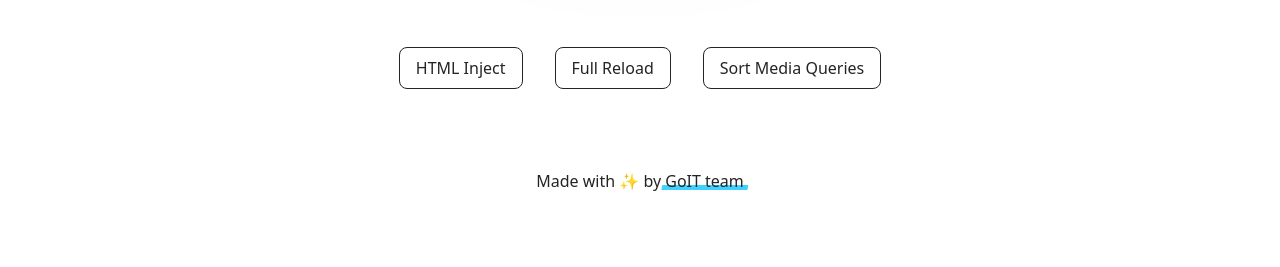
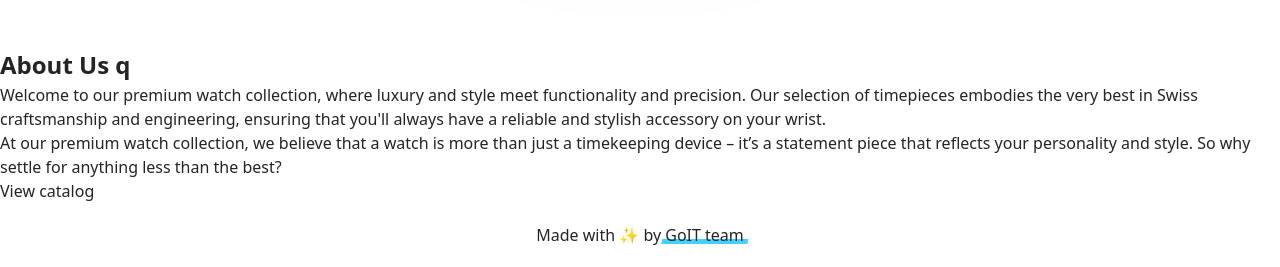
Before and after one commit to TwiSssss/team-project-01, a website built with Vite: page src/index.html in a window 1280 px wide. Shown: the part 587-854 px from the top of the page. Before the commit the page ends 800 px from the top, so only its background shows below. Built offline with nearby package versions, Linux system fonts and the light colour scheme.

Commit message:
commit message

```diff
--- a/src/partials/badges.html
+++ b/src/partials/badges.html
@@ -1,36 +1,16 @@
-<article class="badges">
-  <div class="container">
-    <ul class="badges-list">
-      <li class="badges-item">
-        <a
-          class="badges-link"
-          href="https://www.npmjs.com/package/vite-plugin-html-inject"
-          target="_blank"
-          rel="noopener noreferrer"
-        >
-          HTML Inject
-        </a>
-      </li>
-      <li class="badges-item">
-        <a
-          class="badges-link"
-          href="https://www.npmjs.com/package/vite-plugin-full-reload"
-          target="_blank"
-          rel="noopener noreferrer"
-        >
-          Full Reload
-        </a>
-      </li>
-      <li class="badges-item">
-        <a
-          class="badges-link"
-          href="https://www.npmjs.com/package/postcss-sort-media-queries"
-          target="_blank"
-          rel="noopener noreferrer"
-        >
-          Sort Media Queries
-        </a>
-      </li>
-    </ul>
+
+<section class="about-section">
+  <div class="about-content">
+      <div class="about-content">
+          <h2>About Us q</h2>
+          <p>
+              Welcome to our premium watch collection, where luxury and style meet functionality and precision. Our selection of timepieces embodies the very best in Swiss craftsmanship and engineering, ensuring that you'll always have a
+              reliable and stylish accessory on your wrist.
+          </p>
+          <p>At our premium watch collection, we believe that a watch is more than just a timekeeping device – it’s a statement piece that reflects your personality and style. So why settle for anything less than the best?</p>
+          <a href="#catalog">View catalog</a>
+      </div>
+      <div class="about-image"></div>
   </div>
-</article>
+
+ </section>
```
